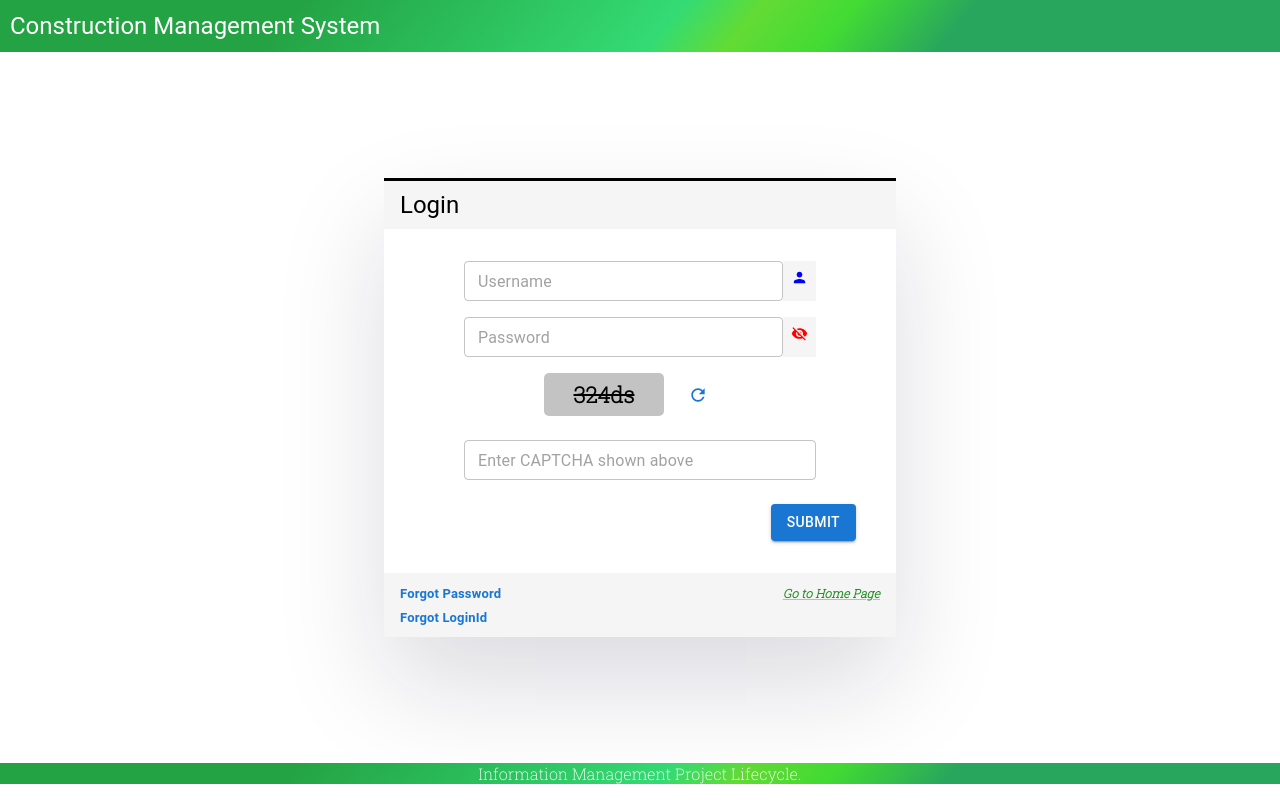
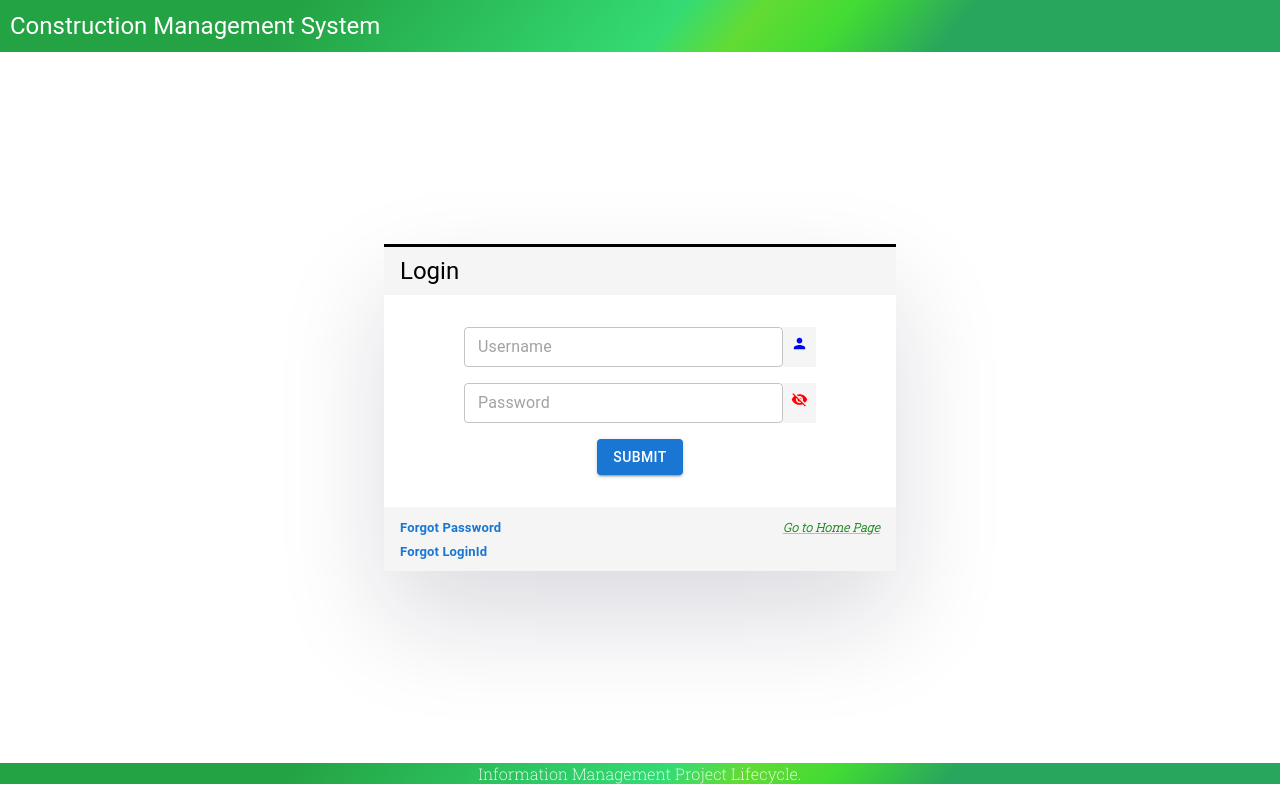
Before and after one commit to vikasAjiledone/Vit-Employee, a React (Vite) app: page / in a window 1280 px wide. Built offline with nearby package versions, Linux system fonts and the light colour scheme.

Commit message:
Update signUP

```diff
--- a/src/component/BasicCard.jsx
+++ b/src/component/BasicCard.jsx
@@ -127,7 +127,7 @@ const BasicCard = () => {
               </Typography>
             </Typography>
           </Box>
-          <CardActions sx={{ display: "flex", justifyContent: "center" }}>
+          {/* <CardActions sx={{ display: "flex", justifyContent: "center" }}>
             <div className="h3">{captcha}</div>
             <Button
               startIcon={<RefreshIcon />}
@@ -148,11 +148,11 @@ const BasicCard = () => {
               size="small"
               sx={{ width: "100%" }}
             />
-          </Box>
+          </Box> */}
           <Typography
             component="h2"
             variant="h5"
-            sx={{ py: 1, px: 2, display: "flex", justifyContent: "end" }}
+            sx={{ py: 1, px: 2, display: "flex", justifyContent: "center" }}
           >
             <Button variant="contained">Submit</Button>
           </Typography>
```
